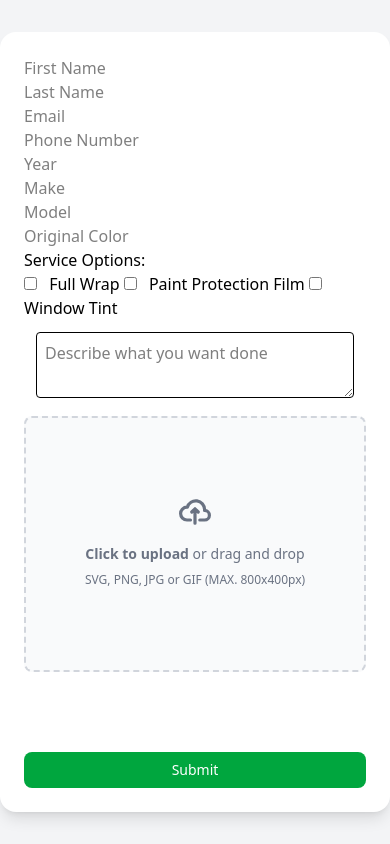
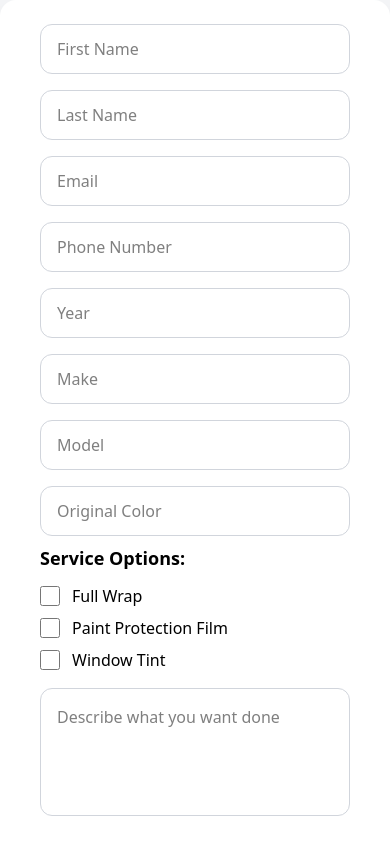
Before and after one commit to HassanAnimashaun/ServiceNest, a Vue app in the folder client/: page / in a window 390 px wide. Shown: the top 844 px of the page. Built offline with nearby package versions, Linux system fonts and the light colour scheme.

Commit message:
Cleaned reservation page ui mobile friendly

```diff
--- a/client/src/components/ProfileCards.vue
+++ b/client/src/components/ProfileCards.vue
@@ -4,6 +4,9 @@ export default {
   data() {
     return {
       // Add your component data here
+      resNumber: 9101201929,
+      name: 'Hassan Animashaun',
+      date: '09/23/25',
     };
   },
   methods: {
@@ -14,11 +17,11 @@ export default {
 
 <template>
   <RouterLink>
-    <div class="w-[50%] mb-2">
+    <div class="flex w-[90%] mb-2">
       <div
         class="bg-red-800 w-full text-white flex justify-between items-center p-4 rounded"
       >
-        <p># 91929312213</p>
+        <p># {{ resNumber }}</p>
         <p>Hassan Animashaun</p>
         <p>05/03/25</p>
       </div>
--- a/client/src/views/ReservationForm.vue
+++ b/client/src/views/ReservationForm.vue
@@ -7,72 +7,117 @@
       class="max-w-md bg-white p-6 rounded-2xl shadow-lg"
     >
       <!-- User Info -->
-      <div class="">
-        <input type="text" v-model="user.fname" placeholder="First Name" />
-        <input type="text" v-model="user.lname" placeholder="Last Name" />
-        <input type="email" v-model="user.email" placeholder="Email" />
+      <div class="space-y-4 px-4">
+        <input
+          type="text"
+          v-model="user.fname"
+          placeholder="First Name"
+          class="w-full px-4 py-3 text-base border border-gray-300 rounded-xl focus:outline-none focus:ring-2 focus:ring-yellow-500"
+        />
+        <input
+          type="text"
+          v-model="user.lname"
+          placeholder="Last Name"
+          class="w-full px-4 py-3 text-base border border-gray-300 rounded-xl focus:outline-none focus:ring-2 focus:ring-yellow-500"
+        />
+        <input
+          type="email"
+          v-model="user.email"
+          placeholder="Email"
+          class="w-full px-4 py-3 text-base border border-gray-300 rounded-xl focus:outline-none focus:ring-2 focus:ring-yellow-500"
+        />
         <input
           type="tel"
           v-model="user.phone"
           pattern="\d{10}"
           maxlength="10"
           placeholder="Phone Number"
+          class="w-full px-4 py-3 text-base border border-gray-300 rounded-xl focus:outline-none focus:ring-2 focus:ring-yellow-500"
         />
       </div>
 
       <!-- Car Info -->
-      <div>
+      <div class="space-y-4 px-4 pt-4">
         <input
           type="tel"
           v-model="vehicle.year"
           pattern="\d*"
           maxlength="4"
           placeholder="Year"
+          class="w-full px-4 py-3 text-base border border-gray-300 rounded-xl focus:outline-none focus:ring-2 focus:ring-yellow-500"
         />
-        <input type="text" v-model="vehicle.make" placeholder="Make" />
-        <input type="text" v-model="vehicle.model" placeholder="Model" />
+        <input
+          type="text"
+          v-model="vehicle.make"
+          placeholder="Make"
+          class="w-full px-4 py-3 text-base border border-gray-300 rounded-xl focus:outline-none focus:ring-2 focus:ring-yellow-500"
+        />
+        <input
+          type="text"
+          v-model="vehicle.model"
+          placeholder="Model"
+          class="w-full px-4 py-3 text-base border border-gray-300 rounded-xl focus:outline-none focus:ring-2 focus:ring-yellow-500"
+        />
         <input
           type="text"
           v-model="vehicle.color"
           placeholder="Original Color"
+          class="w-full px-4 py-3 text-base border border-gray-300 rounded-xl focus:outline-none focus:ring-2 focus:ring-yellow-500"
         />
       </div>
 
       <!-- Service -->
-      <div class="">
-        <h2>Service Options:</h2>
-        <label>
-          <input type="checkbox" value="Wrap" v-model="service" class="mr-2" />
+      <div class="px-4 py-2">
+        <h2 class="text-lg font-semibold mb-3">Service Options:</h2>
+        <div class="space-y-2">
+          <label class="flex items-center">
+            <input
+              type="checkbox"
+              value="Wrap"
+              v-model="service"
+              class="mr-3 h-5 w-5 text-yellow-500"
+            />
             Full Wrap
           </label>
-        <label>
-          <input type="checkbox" value="PPF" v-model="service" class="mr-2" />
+          <label class="flex items-center">
+            <input
+              type="checkbox"
+              value="PPF"
+              v-model="service"
+              class="mr-3 h-5 w-5 text-yellow-500"
+            />
             Paint Protection Film
           </label>
-        <label>
-          <input type="checkbox" value="Tint" v-model="service" class="mr-2" />
+          <label class="flex items-center">
+            <input
+              type="checkbox"
+              value="Tint"
+              v-model="service"
+              class="mr-3 h-5 w-5 text-yellow-500"
+            />
             Window Tint
           </label>
         </div>
+      </div>
 
       <!-- Notes -->
-      <div class="p-3">
+      <div class="px-4 py-2">
         <textarea
           v-model="description"
           placeholder="Describe what you want done"
-          class="w-full border rounded p-2"
+          class="w-full h-32 text-base border border-gray-300 rounded-xl p-4 focus:outline-none focus:ring-2 focus:ring-yellow-500 resize-none"
         ></textarea>
       </div>
 
       <!-- Photo Upload -->
-      <div class="flex items-center justify-center w-full">
+      <div class="flex items-center justify-center w-full px-4 py-4">
         <label
           for="dropzone-file"
-          class="flex flex-col items-center justify-center w-full h-64 border-2 border-gray-300 border-dashed rounded-lg cursor-pointer bg-gray-50 dark:hover:bg-gray-800 dark:bg-gray-700 hover:bg-gray-100 dark:border-gray-600 dark:hover:border-gray-500 dark:hover:bg-gray-600"
+          class="flex flex-col items-center justify-center w-full max-w-md h-60 border-2 border-dashed border-gray-300 rounded-xl cursor-pointer bg-gray-50 hover:bg-gray-100 transition-colors duration-200 ease-in-out"
         >
-          <div class="flex flex-col items-center justify-center pt-5 pb-6">
+          <div class="flex flex-col items-center justify-center px-4 pt-5 pb-6">
             <svg
-              class="w-8 h-8 mb-4 text-gray-500 dark:text-gray-400"
+              class="w-8 h-8 mb-4 text-gray-500"
               aria-hidden="true"
               xmlns="http://www.w3.org/2000/svg"
               fill="none"
@@ -86,12 +131,12 @@
                 d="M13 13h3a3 3 0 0 0 0-6h-.025A5.56 5.56 0 0 0 16 6.5 5.5 5.5 0 0 0 5.207 5.021C5.137 5.017 5.071 5 5 5a4 4 0 0 0 0 8h2.167M10 15V6m0 0L8 8m2-2 2 2"
               />
             </svg>
-            <p class="mb-2 text-sm text-gray-500 dark:text-gray-400">
+            <p class="mb-2 text-sm text-gray-600 text-center">
               <span class="font-semibold">Click to upload</span>
               or drag and drop
             </p>
-            <p class="text-xs text-gray-500 dark:text-gray-400">
-              SVG, PNG, JPG or GIF (MAX. 800x400px)
+            <p class="text-xs text-gray-500 text-center">
+              SVG, PNG, JPG, or GIF (MAX. 800x400px)
             </p>
           </div>
           <input
```
Lines whose indentation alone changed are shown as unchanged.
